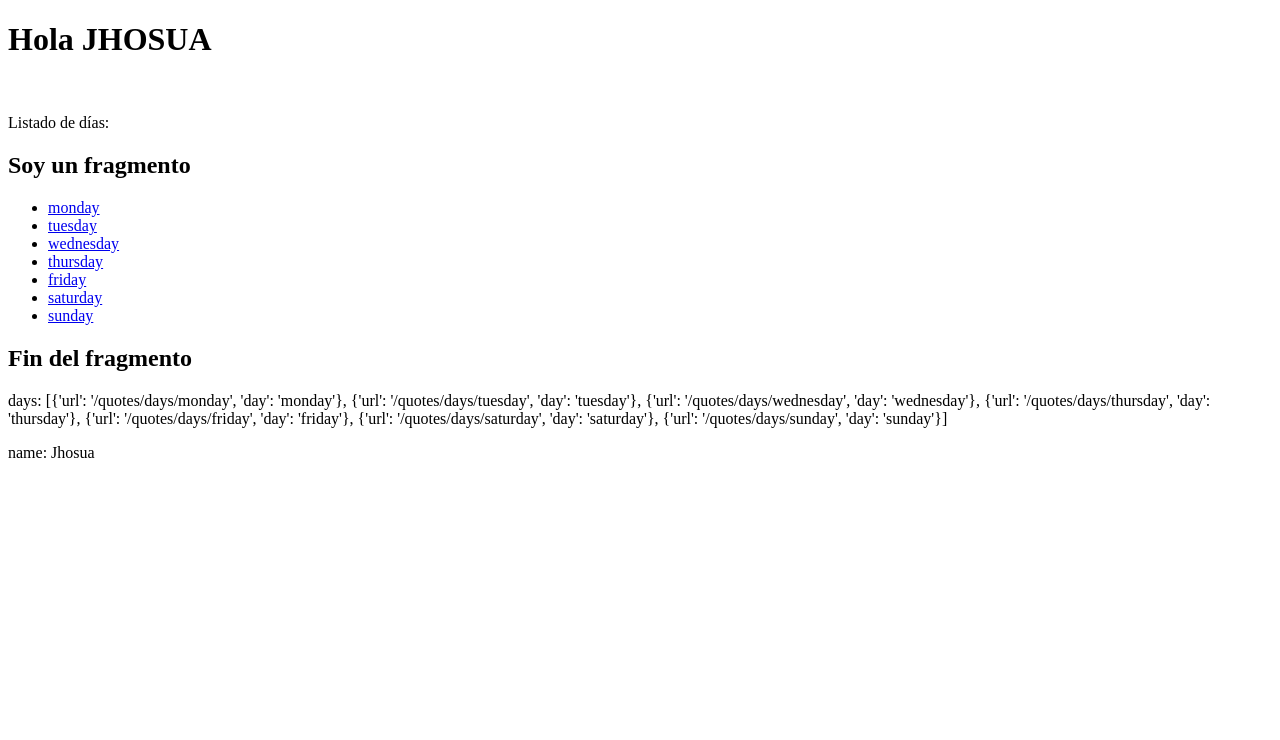
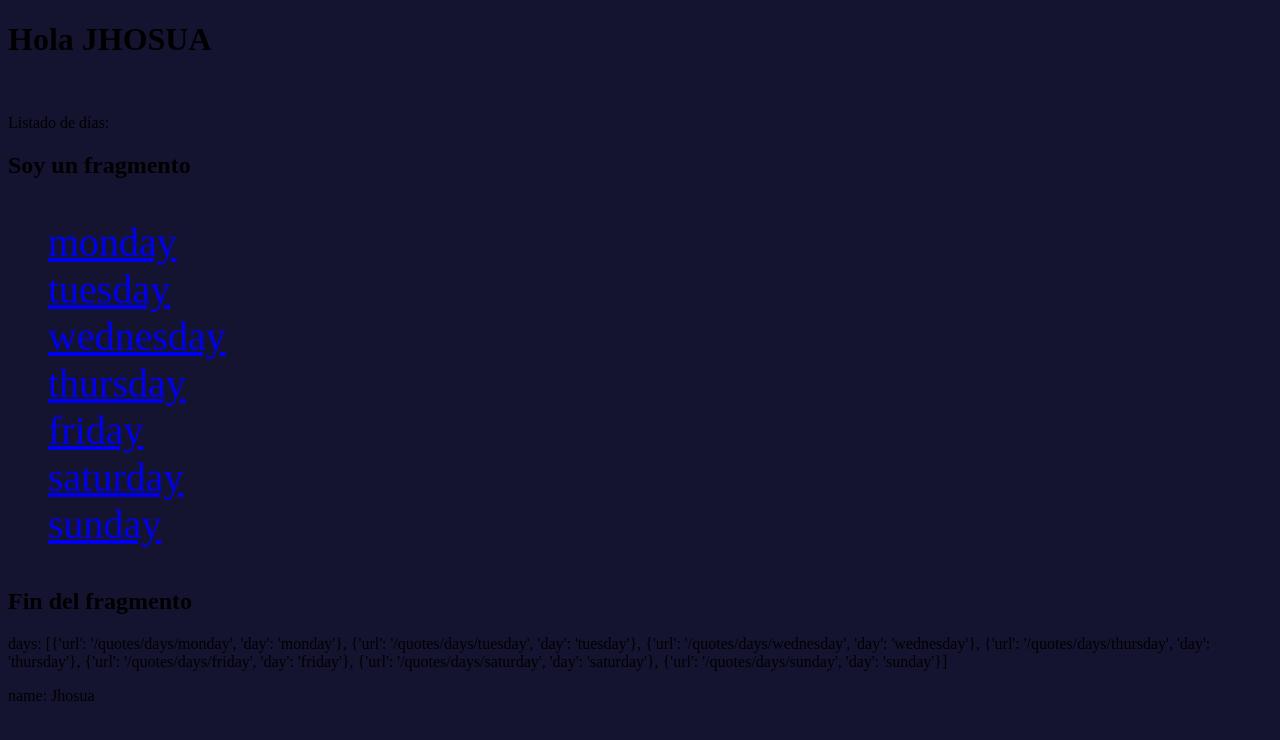
Before and after one commit to jhosuapp/python-django-course, a Django app: page /quotes/ in a window 1280 px wide. Shown: the top 740 px of the page. Run offline with Django 5.2, Linux system fonts and the light colour scheme.

Commit message:
feat: static files

```diff
--- a/04-playground/playground/settings.py
+++ b/04-playground/playground/settings.py
@@ -58,7 +58,7 @@ TEMPLATES = [
         'BACKEND': 'django.template.backends.django.DjangoTemplates',
         'DIRS': [
             # BASE_DIR / 'landings' / 'templates'
-            BASE_DIR / 'templates'
+            BASE_DIR / 'templates',
         ],
         'APP_DIRS': True,
         'OPTIONS': {
@@ -120,3 +120,6 @@ USE_TZ = True
 # https://docs.djangoproject.com/en/6.0/howto/static-files/
 
 STATIC_URL = 'static/'
+STATICFILES_DIRS = [
+    BASE_DIR / 'static'
+]
--- /dev/null
+++ b/04-playground/quotes/static/quotes/styles.css
@@ -0,0 +1,4 @@
+ul{
+    font-size: 40px;
+    list-style: none;
+}
--- a/04-playground/quotes/templates/quotes/day.html
+++ b/04-playground/quotes/templates/quotes/day.html
@@ -1,5 +1,9 @@
 {% extends 'base.html' %}
+{% load static %}
 
+{% block page_style %}
+    <link rel="stylesheet" href="{% static 'quotes/styles.css' %}">
+{% endblock page_style %}
 
 {% block title %}
     {{ day }}
--- a/04-playground/quotes/templates/quotes/quotes.html
+++ b/04-playground/quotes/templates/quotes/quotes.html
@@ -1,4 +1,9 @@
 {% extends 'base.html' %}
+{% load static %}
+
+{% block page_style %}
+    <link rel="stylesheet" href="{% static 'quotes/styles.css' %}">
+{% endblock page_style %}
 
 {% block title %}
     Quotes
--- /dev/null
+++ b/04-playground/static/styles.css
@@ -0,0 +1,3 @@
+body{
+    background-color: rgb(20, 20, 49);
+}
--- a/04-playground/templates/base.html
+++ b/04-playground/templates/base.html
@@ -1,3 +1,4 @@
+{% load static %}
 <!DOCTYPE html>
 <html lang="en">
 <head>
@@ -6,6 +7,8 @@
     <title>
         {% block title %}{% endblock title %}
     </title>
+    <link rel="stylesheet" href="{% static 'styles.css' %}">
+    {% block page_style %}{% endblock page_style %}
 </head>
 <body>
     {% block content %}{% endblock content %}
```
